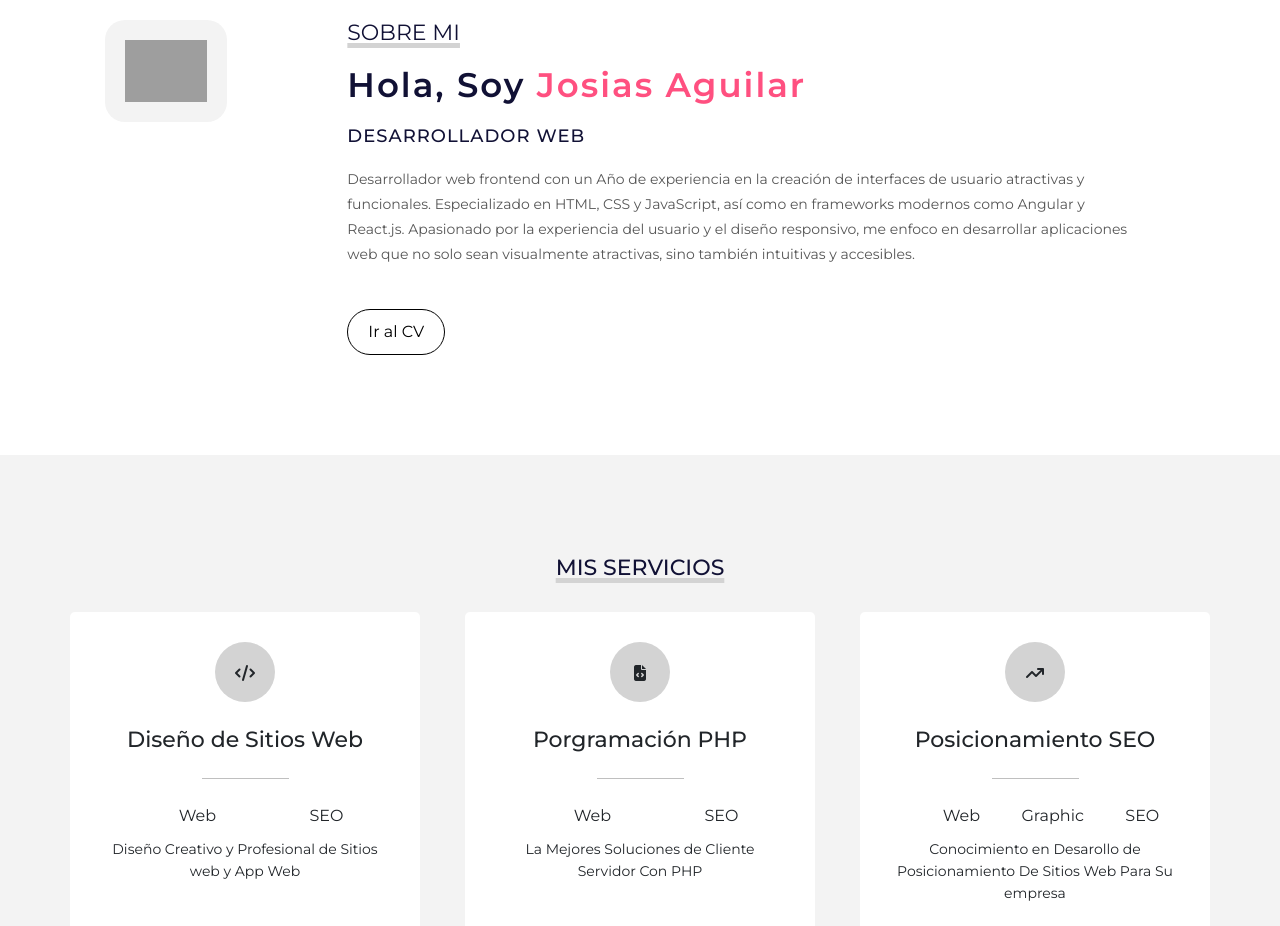
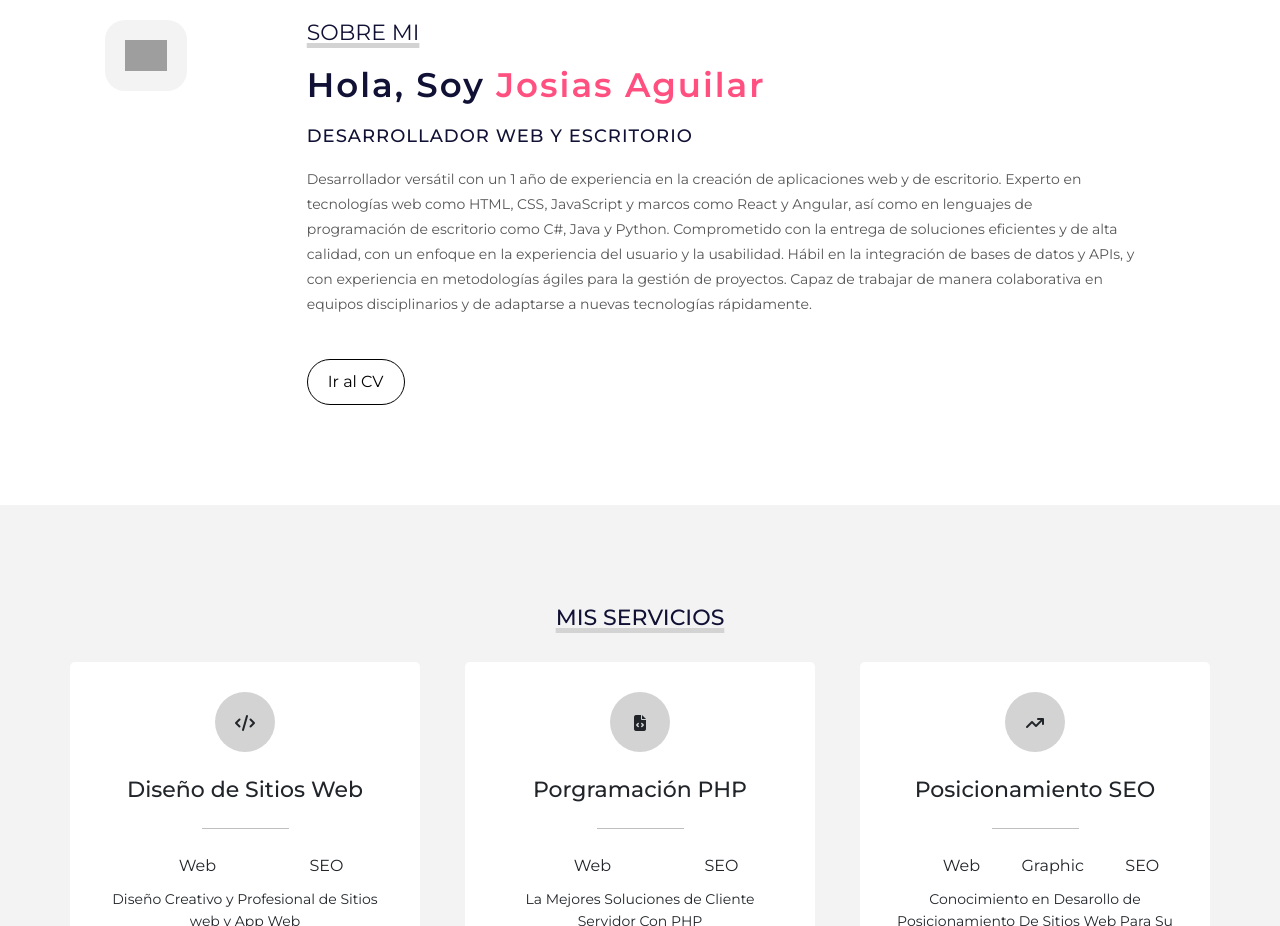
Before and after one commit to JEACDEV2560/profileproject1, a plain HTML site: page index.html in a window 1280 px wide. Shown: the part 880-1806 px from the top of the page. Drawn offline with nearby package versions, Linux system fonts and the light colour scheme; some packages are replaced by stand-ins of ours; grey boxes are pictures that could not be loaded; a script that the page names is missing.

Commit message:
Update index.html

```diff
--- a/index.html
+++ b/index.html
@@ -63,8 +63,15 @@
         <div class="sobremi">
             <p class="titulo-seccion">Sobre Mi</p>
             <h2>Hola, Soy <span>Josias Aguilar</span> </h2>
-            <h3>Desarrollador Web</h3>
-            <p>Desarrollador web frontend con un Año de experiencia en la creación de interfaces de usuario atractivas y funcionales. Especializado en HTML, CSS y JavaScript, así como en frameworks modernos como Angular y React.js. Apasionado por la experiencia del usuario y el diseño responsivo, me enfoco en desarrollar aplicaciones web que no solo sean visualmente atractivas, sino también intuitivas y accesibles. </p>
+            <h3>Desarrollador Web y escritorio</h3>
+            <p>Desarrollador versátil con un 1 año de experiencia en la creación de aplicaciones web y
+de escritorio. Experto en tecnologías web como HTML, CSS, JavaScript y marcos como
+React y Angular, así como en lenguajes de programación de escritorio como C#, Java y
+Python. Comprometido con la entrega de soluciones eficientes y de alta calidad, con un
+enfoque en la experiencia del usuario y la usabilidad. Hábil en la integración de bases de
+datos y APIs, y con experiencia en metodologías ágiles para la gestión de proyectos.
+Capaz de trabajar de manera colaborativa en equipos disciplinarios y de adaptarse a
+nuevas tecnologías rápidamente. </p>
             <a href="Curriculum Programador de Josias Aguilar-3.pdf">Ir al  CV</a>
         </div>
     </section>
```
